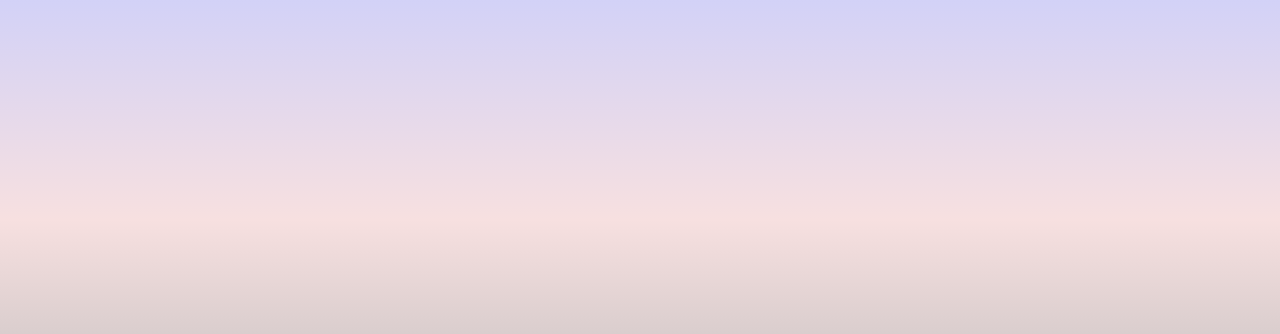
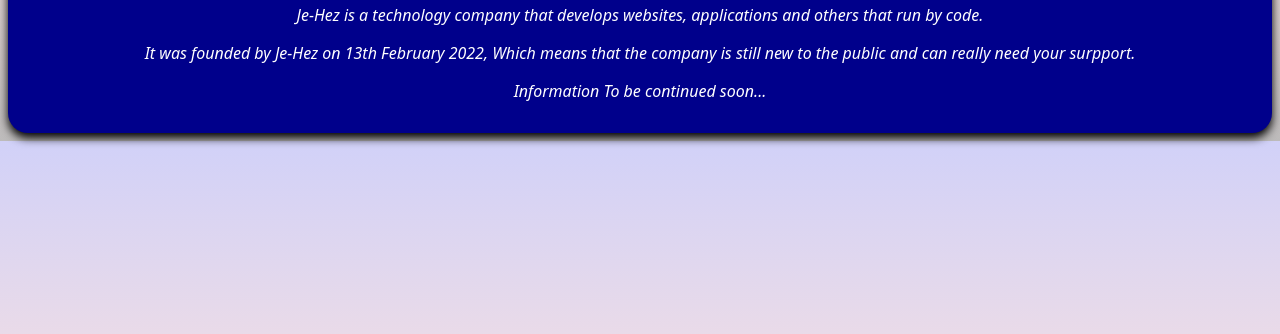
Before and after one commit to Je-Hez/motivational-quotes, a plain HTML site: page about.html in a window 1280 px wide. Shown: the part 466-800 px from the top of the page. Drawn offline with Linux system fonts and the light colour scheme.

Commit message:
Update about.html

```diff
--- a/about.html
+++ b/about.html
@@ -9,7 +9,7 @@
 </head>
 <body>
     <iframe src="nav.html" width="100%" height="420px" frameborder="0"></iframe>
-    <div style="margin-top: -200px;">
+    <div>
         <h2>About Us</h2>
         <p>Je-Hez is a technology company that develops websites, applications and others that run by code.
         </p>
```
